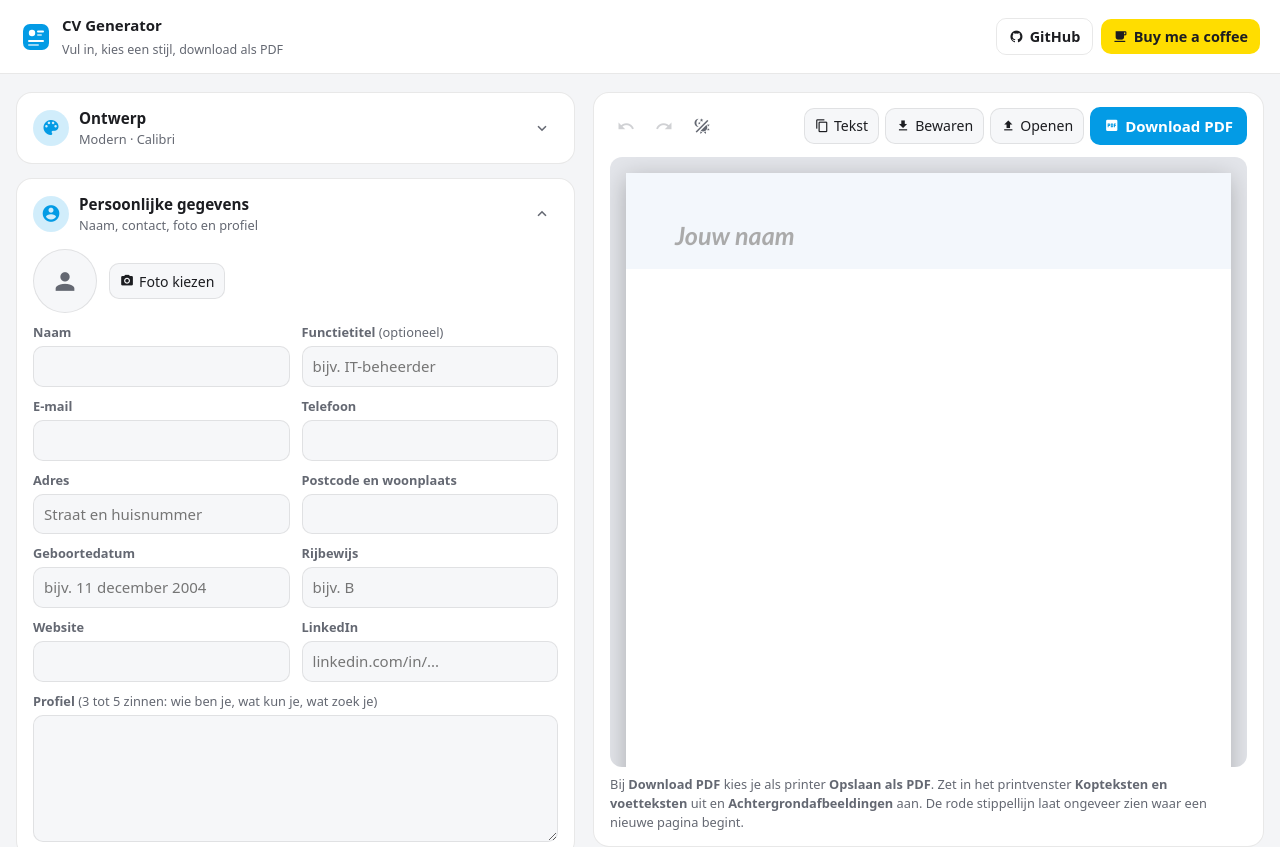
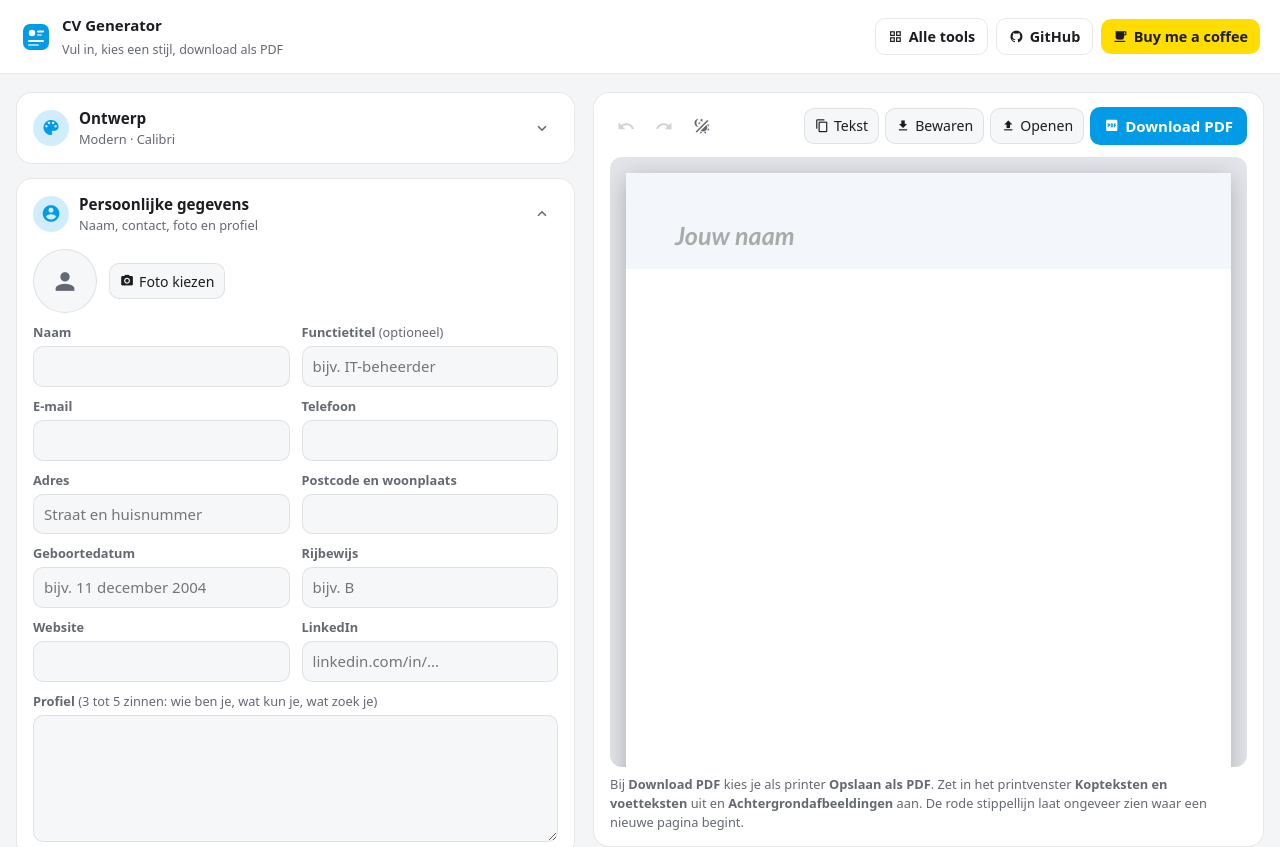
Before and after one commit to Rein033/cv-generator, a plain HTML site: page index.html in a window 1280 px wide. Shown: the top 847 px of the page. Drawn offline with Linux system fonts and the light colour scheme.

Commit message:
Link naar alle tools in de kopbalk

```diff
--- a/index.html
+++ b/index.html
@@ -19,6 +19,7 @@
   <div class="brand"><svg viewBox="0 0 32 32" aria-hidden="true"><rect x="3" y="3" width="26" height="26" rx="7" fill="var(--accent)"/><circle cx="12" cy="12" r="3.2" fill="#fff"/><rect x="17" y="9.5" width="7" height="2" rx="1" fill="#fff"/><rect x="17" y="13" width="5" height="2" rx="1" fill="#fff" opacity=".6"/><rect x="8" y="19" width="16" height="2" rx="1" fill="#fff"/><rect x="8" y="23" width="11" height="2" rx="1" fill="#fff" opacity=".6"/></svg>
     <div><b>CV Generator</b><small>Vul in, kies een stijl, download als PDF</small></div></div>
   <nav>
+    <a href="https://uselesssite.nl/tools/" class="ghost"><i class="mdi mdi-view-grid-outline"></i> <span>Alle tools</span></a>
     <a href="https://github.com/Rein033/cv-generator" class="ghost"><i class="mdi mdi-github"></i> <span>GitHub</span></a>
     <a href="https://buymeacoffee.com/rein033" class="coffee" target="_blank" rel="noopener"><i class="mdi mdi-coffee"></i> <span>Buy me a coffee</span></a>
   </nav>
```
